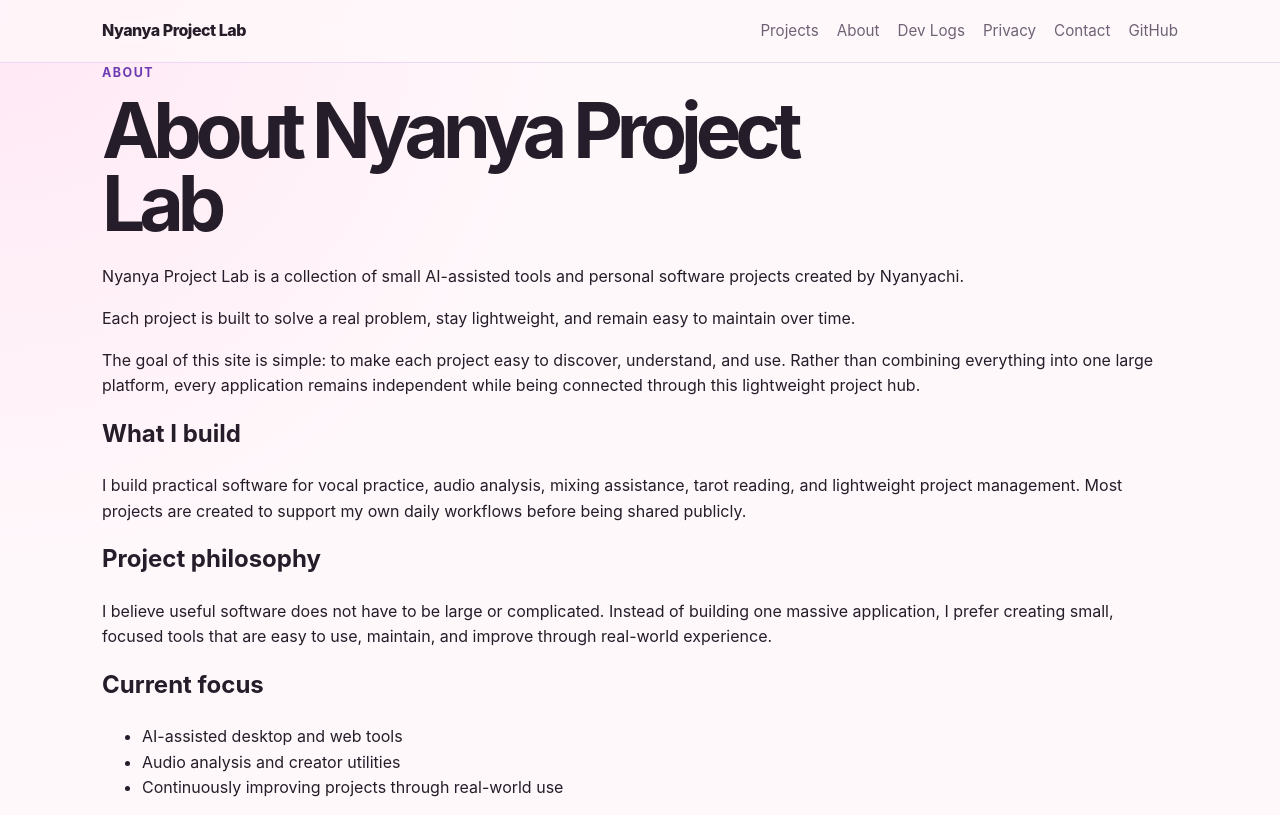
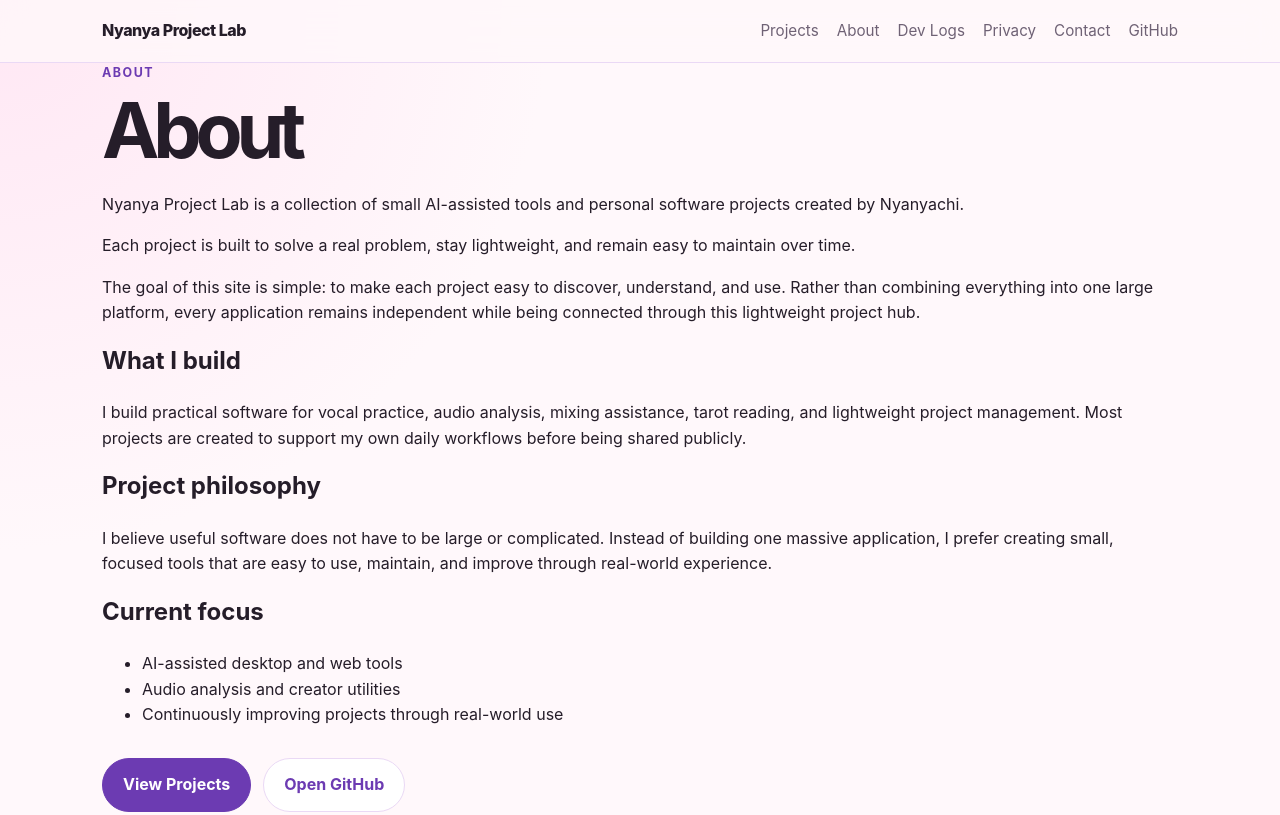
Before and after one commit to nyanyachi/nyanya-site, a plain HTML site: page about.html in a window 1280 px wide. Shown: the top 815 px of the page. Drawn offline with Linux system fonts and the light colour scheme.

Commit message:
Add files via upload

```diff
--- a/about.html
+++ b/about.html
@@ -5,7 +5,7 @@
 <meta charset="utf-8"/>
 <meta content="width=device-width, initial-scale=1.0" name="viewport"/>
 <meta content="About Nyanya Project Lab, a personal mini-site for small AI-assisted tools, creative apps, and project experiments by Nyanyachi." name="description"/>
-<title>About</title>
+<title>About | Nyanya Project Lab</title>
 <link href="styles.css" rel="stylesheet"/>
 </head>
 <body>
@@ -23,7 +23,7 @@
 </nav>
 </header>
 <main>
-<section class="page-card"><p class="eyebrow">About</p><h1>About Nyanya Project Lab</h1><p>Nyanya Project Lab is a collection of small AI-assisted tools and personal software projects created by Nyanyachi.</p><p>Each project is built to solve a real problem, stay lightweight, and remain easy to maintain over time.</p><p>The goal of this site is simple: to make each project easy to discover, understand, and use. Rather than combining everything into one large platform, every application remains independent while being connected through this lightweight project hub.</p><h2>What I build</h2><p>I build practical software for vocal practice, audio analysis, mixing assistance, tarot reading, and lightweight project management. Most projects are created to support my own daily workflows before being shared publicly.</p><h2>Project philosophy</h2><p>I believe useful software does not have to be large or complicated. Instead of building one massive application, I prefer creating small, focused tools that are easy to use, maintain, and improve through real-world experience.</p><h2>Current focus</h2><ul><li>AI-assisted desktop and web tools</li><li>Audio analysis and creator utilities</li><li>Continuously improving projects through real-world use</li></ul><div class="hero-actions"><a class="button primary" href="index.html#projects">View Projects</a><a class="button secondary" href="https://github.com/nyanyachi" rel="noopener" target="_blank">Open GitHub</a></div></section>
+<section class="page-card"><p class="eyebrow">About</p><h1>About</h1><p>Nyanya Project Lab is a collection of small AI-assisted tools and personal software projects created by Nyanyachi.</p><p>Each project is built to solve a real problem, stay lightweight, and remain easy to maintain over time.</p><p>The goal of this site is simple: to make each project easy to discover, understand, and use. Rather than combining everything into one large platform, every application remains independent while being connected through this lightweight project hub.</p><h2>What I build</h2><p>I build practical software for vocal practice, audio analysis, mixing assistance, tarot reading, and lightweight project management. Most projects are created to support my own daily workflows before being shared publicly.</p><h2>Project philosophy</h2><p>I believe useful software does not have to be large or complicated. Instead of building one massive application, I prefer creating small, focused tools that are easy to use, maintain, and improve through real-world experience.</p><h2>Current focus</h2><ul><li>AI-assisted desktop and web tools</li><li>Audio analysis and creator utilities</li><li>Continuously improving projects through real-world use</li></ul><div class="hero-actions"><a class="button primary" href="index.html#projects">View Projects</a><a class="button secondary" href="https://github.com/nyanyachi" rel="noopener" target="_blank">Open GitHub</a></div></section>
 </main>
 <footer class="footer">
 <p>© 2026 Nyanya Project Lab. Built as a personal project portfolio.</p>
```
